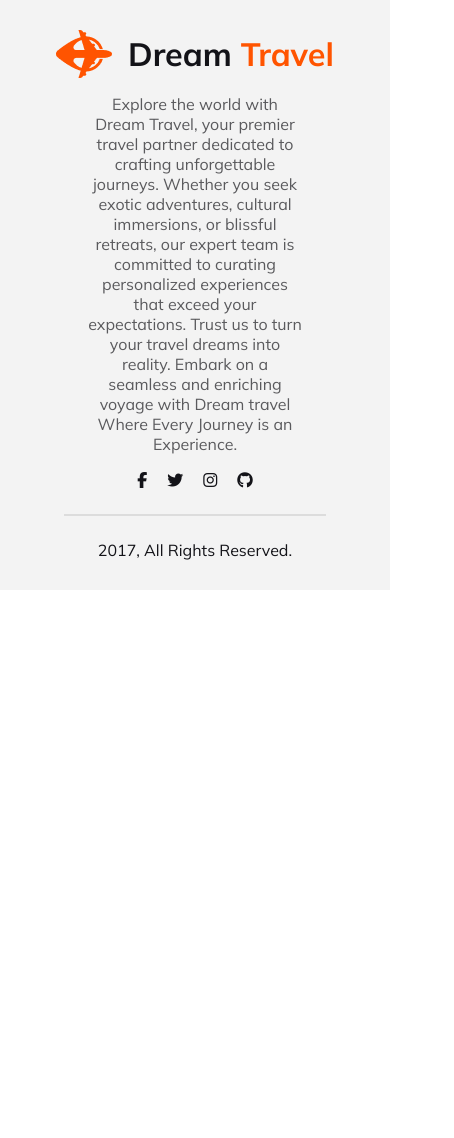
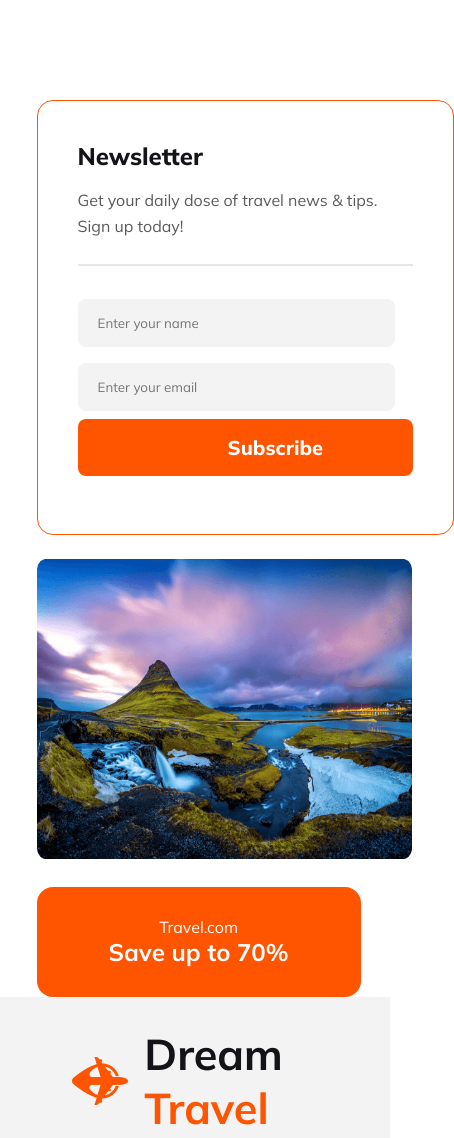
Before and after one commit to Shabbirk167/b9a2_hero_travel_khan, a plain HTML site: page index_travel.html in a window 390 px wide. Shown: the top 1138 px of the page, 454 px wide, since content can reach past the window. Before the commit the page ends 844 px from the top, so only its background shows below. Drawn offline with Linux system fonts and the light colour scheme.

Commit message:
newsletter complete with mobile responce

```diff
--- a/index_travel.html
+++ b/index_travel.html
@@ -15,16 +15,47 @@
 </head>
 
 <body>
-
+    <main>
+        <!-- ! news letter section -->
+        <section id="news-letter">
+            <div class="news">
+                <div class="news-text">
+                    <h3>Newsletter</h3>
+                    <p>Get your daily dose of travel news & tips. Sign up today!</p>
+                    <hr>
+                </div>
+                <div class="news-form">
+                    <label for="name">
+                        <input type="text" name="" id="name" placeholder="Enter your name">
+                    </label>
+                    <label for="email">
+                        <input type="email" name="" id="email" placeholder="Enter your email">
+                    </label>
+                    <button>Subscribe</button>
+                </div>
+            </div>
+            <div class="news-img">
+                <img src="images/Rectangle 8 (1).png" alt="">
+            </div>
+            <div class="save-up">
+                <p>Travel.com</p>
+                <h1>Save up to 70%</h1>
+            </div>
+        </section>
+    </main>
     <!-- ! footer -->
-    <footer>
-        <section id="footer">
+    <footer id="footer">
+        <div class="container">
             <div class="f-title">
                 <img src="images/Group 40071 (2).png" alt="">
                 <h1>Dream <span>Travel</span></h1>
             </div>
             <div class="f-description">
-                <p>Explore the world with Dream Travel, your premier travel partner dedicated to crafting unforgettable journeys. Whether you seek exotic adventures, cultural immersions, or blissful retreats, our expert team is committed to curating personalized experiences that exceed your expectations. Trust us to turn your travel dreams into reality. Embark on a seamless and enriching voyage with Dream travel Where Every Journey is an Experience.</p>
+                <p>Explore the world with Dream Travel, your premier travel partner dedicated to crafting unforgettable
+                    journeys. Whether you seek exotic adventures, cultural immersions, or blissful retreats, our expert
+                    team is committed to curating personalized experiences that exceed your expectations. Trust us to
+                    turn your travel dreams into reality. Embark on a seamless and enriching voyage with Dream travel
+                    Where Every Journey is an Experience.</p>
             </div>
             <div class="social-links">
                 <a href="#"><i class="fa-brands fa-facebook-f"></i></a>
@@ -36,7 +67,7 @@
             <div class="copy">
                 <p>2017, All Rights Reserved.</p>
             </div>
-        </section>
+        </div>
     </footer>
 </body>
 
--- a/styles/index_travel.css
+++ b/styles/index_travel.css
@@ -12,14 +12,108 @@
     padding: 0;
     font-family: 'Mulish', sans-serif;
 }
+
 /* ! general css */
 /* .t-p {
 
 } */
+
+
+main {
+    width: 81.25%;
+    max-width: 1170px;
+    margin: 0 auto;
+}
+
+/* ! news letter section */
+#news-letter {
+    display: grid;
+    grid-template-columns: repeat(2, 1fr);
+    gap: 24px;
+    margin-top: 100px;
+}
+
+#news-letter .news {
+    border-radius: 16px;
+    border: 1px solid #FF5400;
+    padding: 40px;
+}
+
+#news-letter .news .news-text h3 {
+    color: #131318;
+    font-size: 24px;
+    font-weight: 800;
+    margin-bottom: 16px;
+}
+
+#news-letter .news .news-text p {
+    color: #5A5A5D;
+    font-size: 16px;
+    font-weight: 400;
+    line-height: 26px;
+}
+
+#news-letter .news .news-text hr {
+    border: 1px solid rgba(19, 19, 24, 0.10);
+    margin: 25px 0;
+}
+
+#news-letter .news .news-form {
+    display: flex;
+    flex-direction: column;
+}
+
+#news-letter .news .news-form input {
+    border-radius: 8px;
+    background-color: rgba(19, 19, 24, 0.05);
+    margin: 8px 0;
+    padding: 16px 250px 16px 20px;
+}
+
+#news-letter .news .news-form button {
+    cursor: pointer;
+    /* ! text */
+    color: #FFF;
+    text-align: center;
+    font-size: 20px;
+    font-weight: 800;
+    padding: 16px 150px;
+    /* ! design */
+    border-radius: 8px;
+    background: #FF5400;
+}
+
+#news-letter .news-img {
+    width: 45%;
+}
+
+#news-letter .save-up {
+    color: #FFF;
+    border-radius: 16px;
+    background-color: #FF5400;
+    text-align: center;
+    width: 324px;
+    padding: 30px 0;
+    transform: translate(878px, -185px) rotate(-19.628deg);
+}
+
+
+
+
+
+
+
+
 /* ! footer */
 #footer {
     background-color: rgba(19, 19, 24, 0.05);
     padding: 110px 0;
+}
+
+#footer .container {
+    width: 81.25%;
+    max-width: 1170px;
+    margin: 0 auto;
 }
 
 #footer .f-title {
@@ -40,14 +134,16 @@
 #footer .f-description {
     color: #5A5A5D;
     text-align: center;
-    padding: 15px 335px 30px 335px;
+    padding: 15px 200px 30px 200px;
 }
+
 #footer .social-links {
     display: flex;
     justify-content: center;
     gap: 20px;
 }
-#footer .social-links a{
+
+#footer .social-links a {
     color: #131318;
 }
 
@@ -57,11 +153,11 @@
 }
 
 #footer .copy {
-color: #131318;
-font-family: 'Inter', sans-serif;
-text-align: center;
-font-size: 16px;
-font-weight: 300;
+    color: #131318;
+    font-family: 'Inter', sans-serif;
+    text-align: center;
+    font-size: 16px;
+    font-weight: 300;
 }
 
 
@@ -69,15 +165,49 @@ font-weight: 300;
 /* ! responsive area */
 /* ? for small device */
 @media screen and (max-width: 600px) {
+
+    /*? main {
+        width: 89.3%;
+        max-width: 335px;
+        margin: 0 auto;
+    } */
+    /* ! nesw letter */
+
+    #news-letter {
+        grid-template-columns: 1fr;
+    }
+
+    #news-letter .news {
+        width: 335px;
+        height: 353px;
+    }
+    #news-letter .news .news-form input {
+        padding: 16px 145px 16px 20px;
+    }
+    #news-letter .news-img img {
+        width: 375px;
+        height: 300px;
+    }
+    #news-letter .save-up {
+
+        transform: none;
+    }
+
+
+
+    /* ! footer */
     #footer {
         padding: 30px 44px;
     }
+
     #footer .f-title {
         font-size: 21.543px;
     }
+
     #footer .f-description {
         padding: 16px 44px;
     }
+
     #footer hr {
         border: 1px solid rgba(19, 19, 24, 0.10);
         margin: 24px 20px;
```
